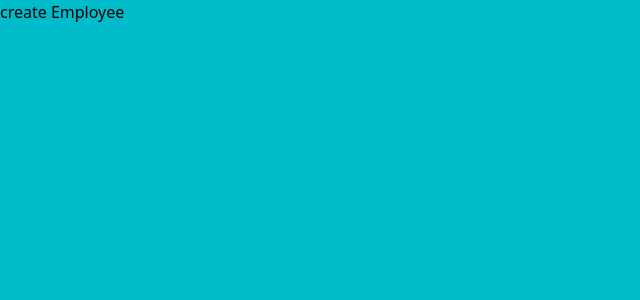
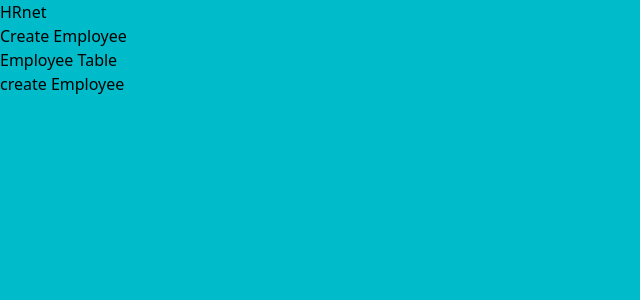
Before and after one commit to Willigan49/Wealth-Health, a React (Vite) app: page / in a window 1280 px wide. Shown: the top 300 px of the page, without its empty margins (0-640 px from the left). Built offline with nearby package versions, Linux system fonts and the light colour scheme.

Commit message:
create routes direction

```diff
--- /dev/null
+++ b/src/components/Header.tsx
@@ -0,0 +1,21 @@
+import { Link } from "react-router-dom";
+
+export default function Header(): JSX.Element {
+  return (
+    <div>
+      <div>
+        <h1>HRnet</h1>
+      </div>
+      <div>
+        <ul>
+          <li>
+            <Link to="/">Create Employee</Link>
+          </li>
+          <li>
+            <Link to="/table">Employee Table</Link>
+          </li>
+        </ul>
+      </div>
+    </div>
+  );
+}
--- a/src/routes/Root.tsx
+++ b/src/routes/Root.tsx
@@ -1,8 +1,11 @@
 import { Outlet } from "react-router-dom";
-export default function Root() {
+import Header from "../components/Header";
+
+export default function Root(): JSX.Element {
   return (
     <>
-      <div className=" w-screen h-screen bg-principal">
+      <div className=" h-screen w-screen bg-principal">
+        <Header />
         <Outlet />
       </div>
     </>
```
